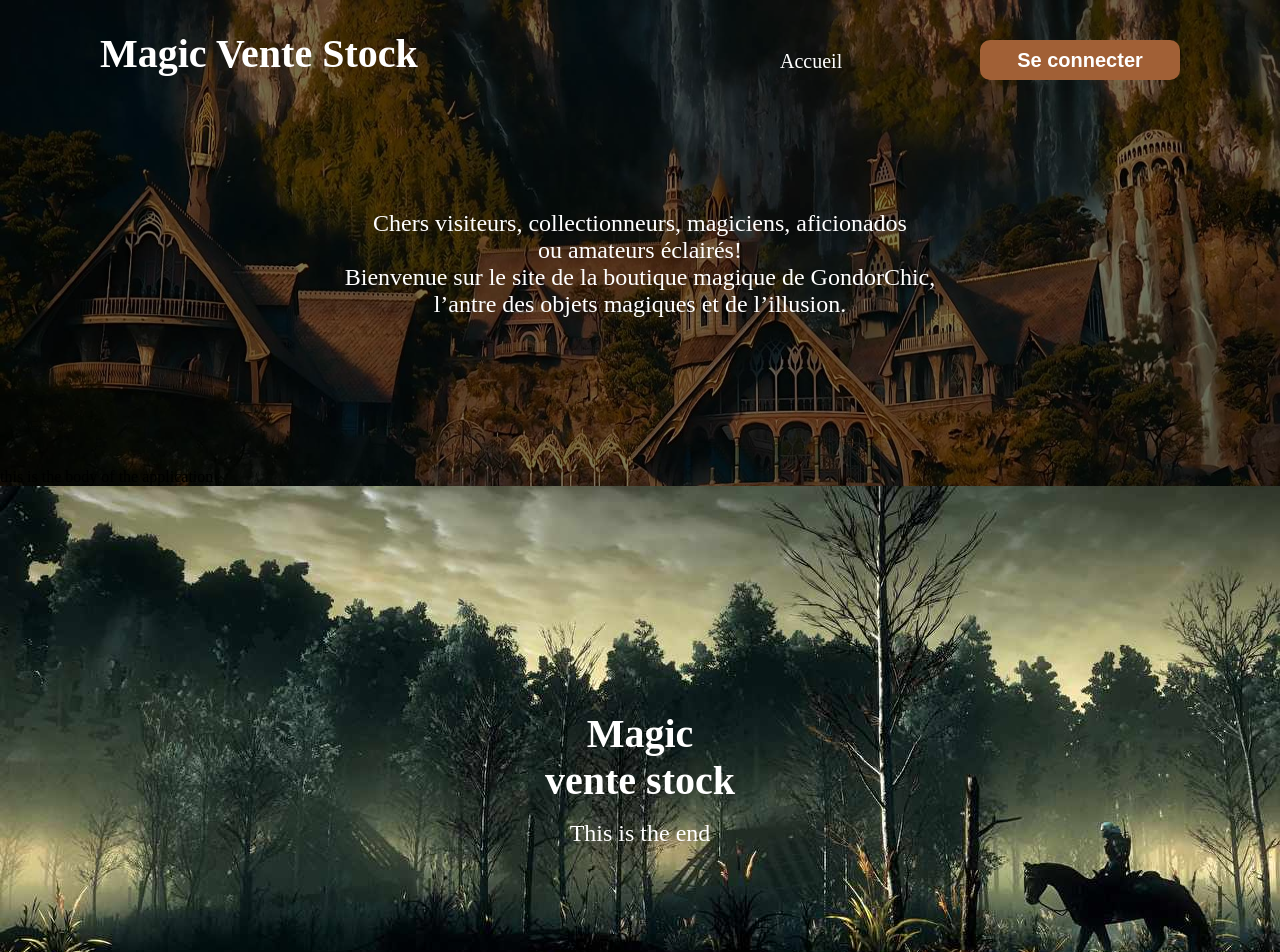
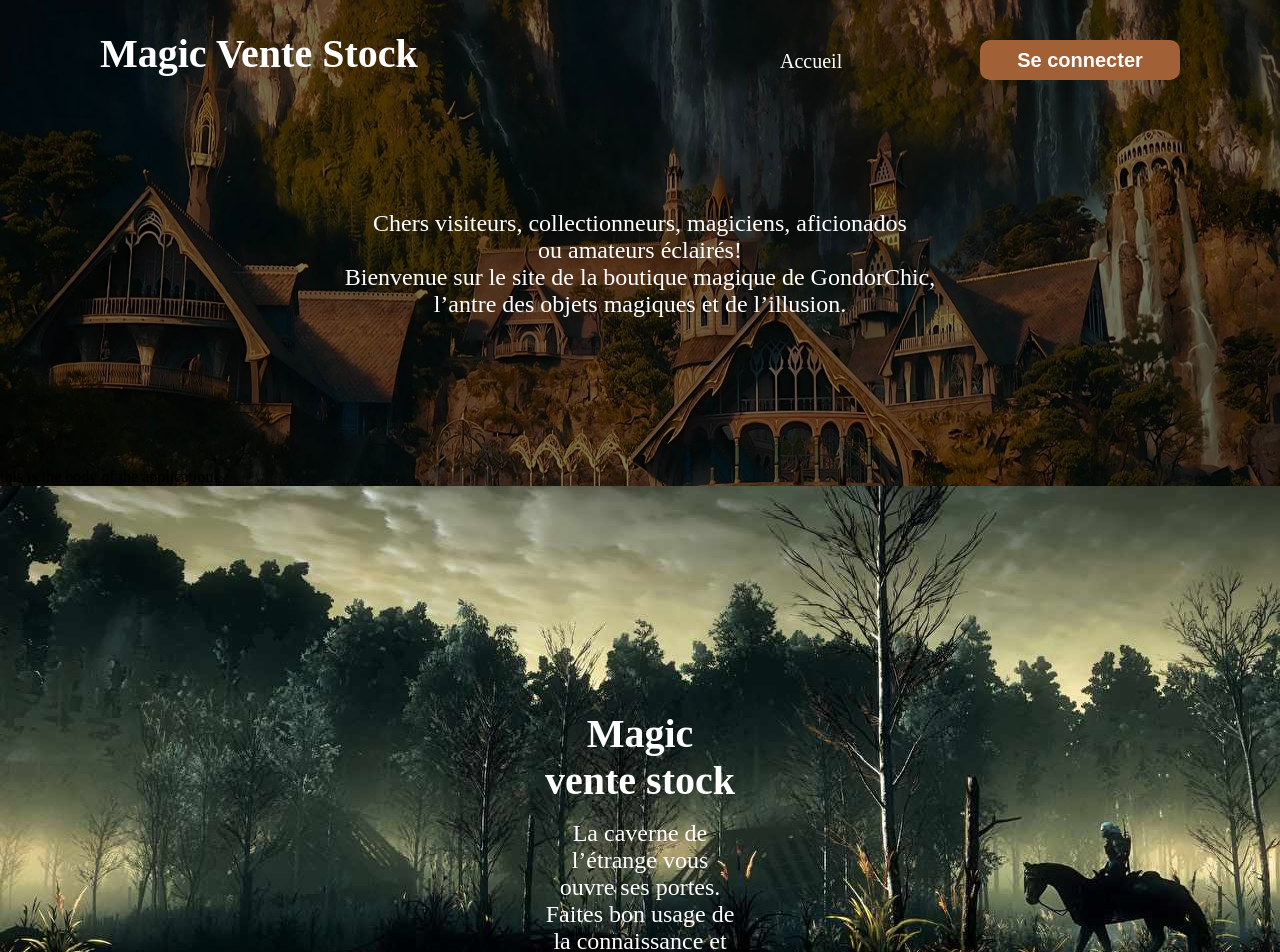
Before and after one commit to Pymkly/Magic-Vente-Stock, an Angular app in the folder magic-vente-stock/: page / in a window 1280 px wide. Shown: the top 952 px of the page. Built offline with nearby package versions, Linux system fonts and the light colour scheme.

Commit message:
Update footer.component.html

```diff
--- a/magic-vente-stock/src/app/home/footer/footer.component.html
+++ b/magic-vente-stock/src/app/home/footer/footer.component.html
@@ -5,7 +5,7 @@
     </div>
     <div class="texte">
       <h1 class="name">Magic vente stock</h1>
-      <p class="contenu">This is the end</p>
+      <p class="contenu">La caverne de l’étrange vous ouvre ses portes. Faites bon usage de la connaissance et des articles que vous découvrirez.</p>
     </div>
   </div>
 </footer>
```
